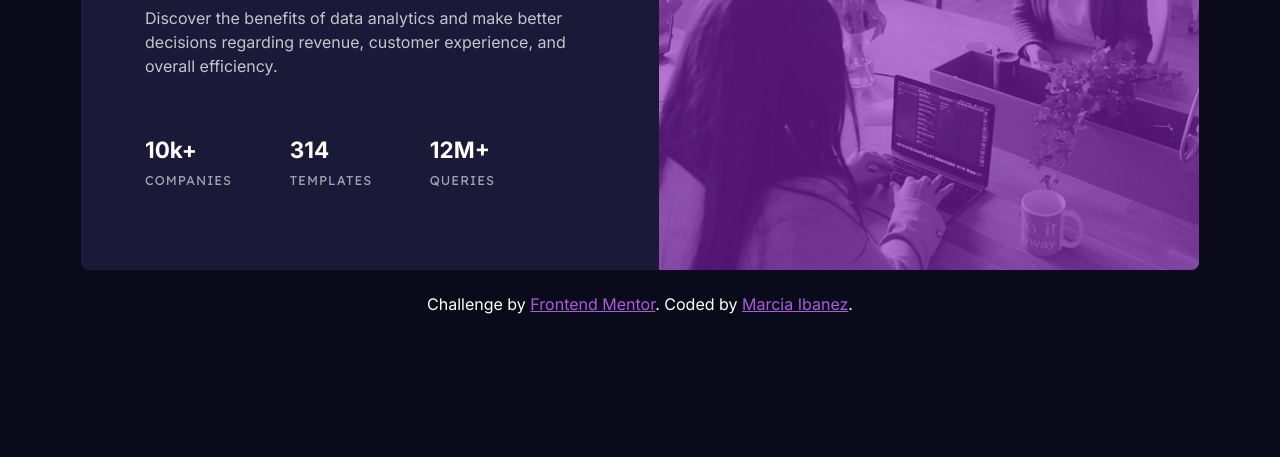
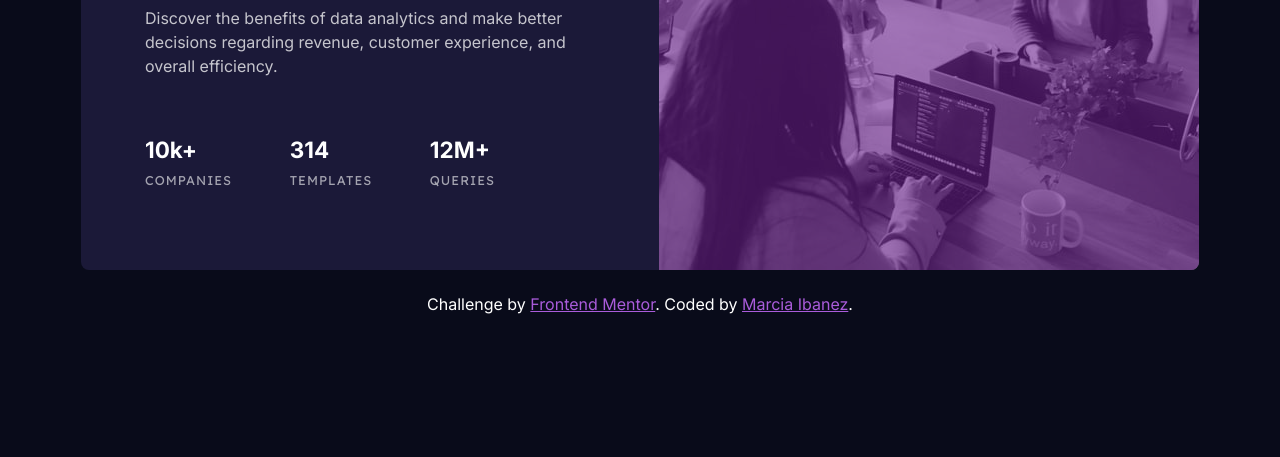
Before and after one commit to marciaibanez/stats-preview-card, a plain HTML site: page index.html in a window 1280 px wide. Shown: the part 343-800 px from the top of the page. Drawn offline with Linux system fonts and the light colour scheme.

Commit message:
improve styles

```diff
--- a/styles.css
+++ b/styles.css
@@ -44,7 +44,7 @@ img {
   bottom: 4px;
   background: var(--violet);
   opacity: 60%;
-  filter: contrast(1.5) brightness(60%) saturate(1.4);
+  filter: contrast(1.6) brightness(50%) saturate(1.2);
   border-top-left-radius: 8px;
   border-top-right-radius: 8px;
 }
```
